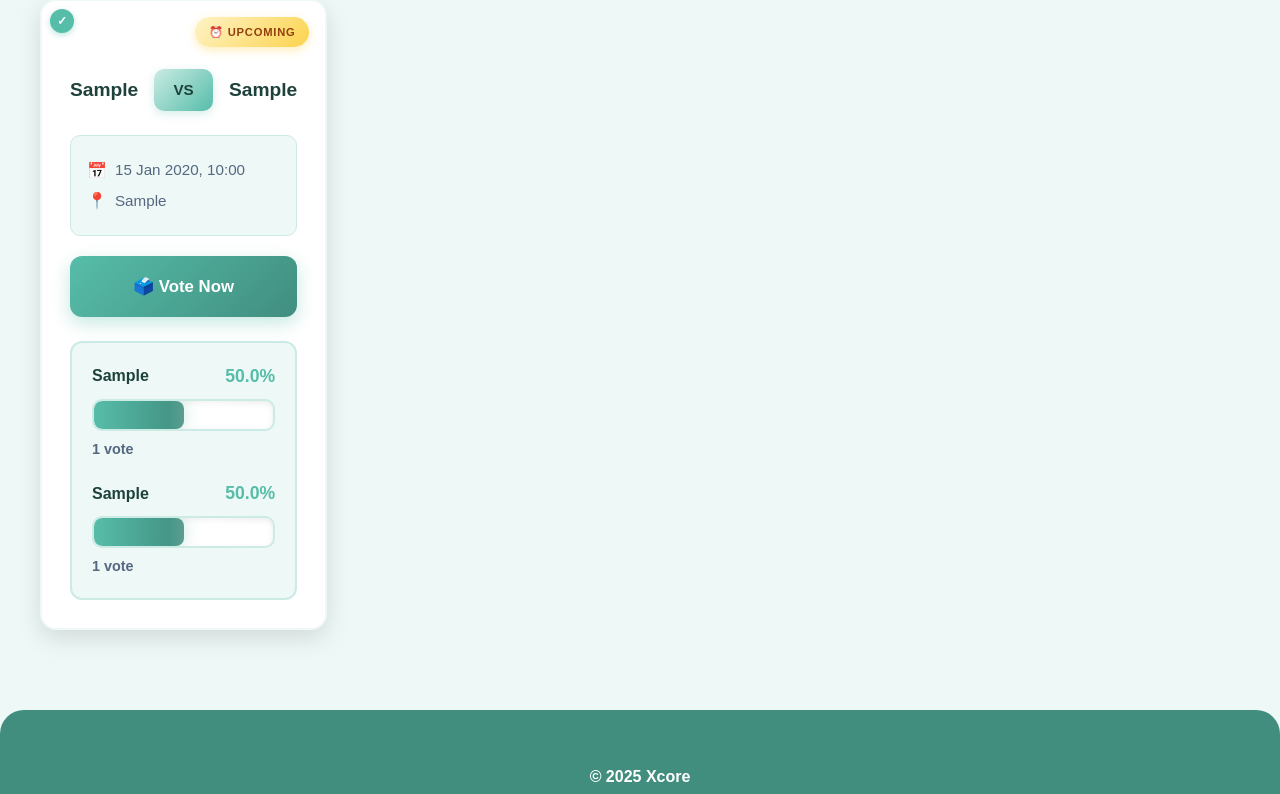
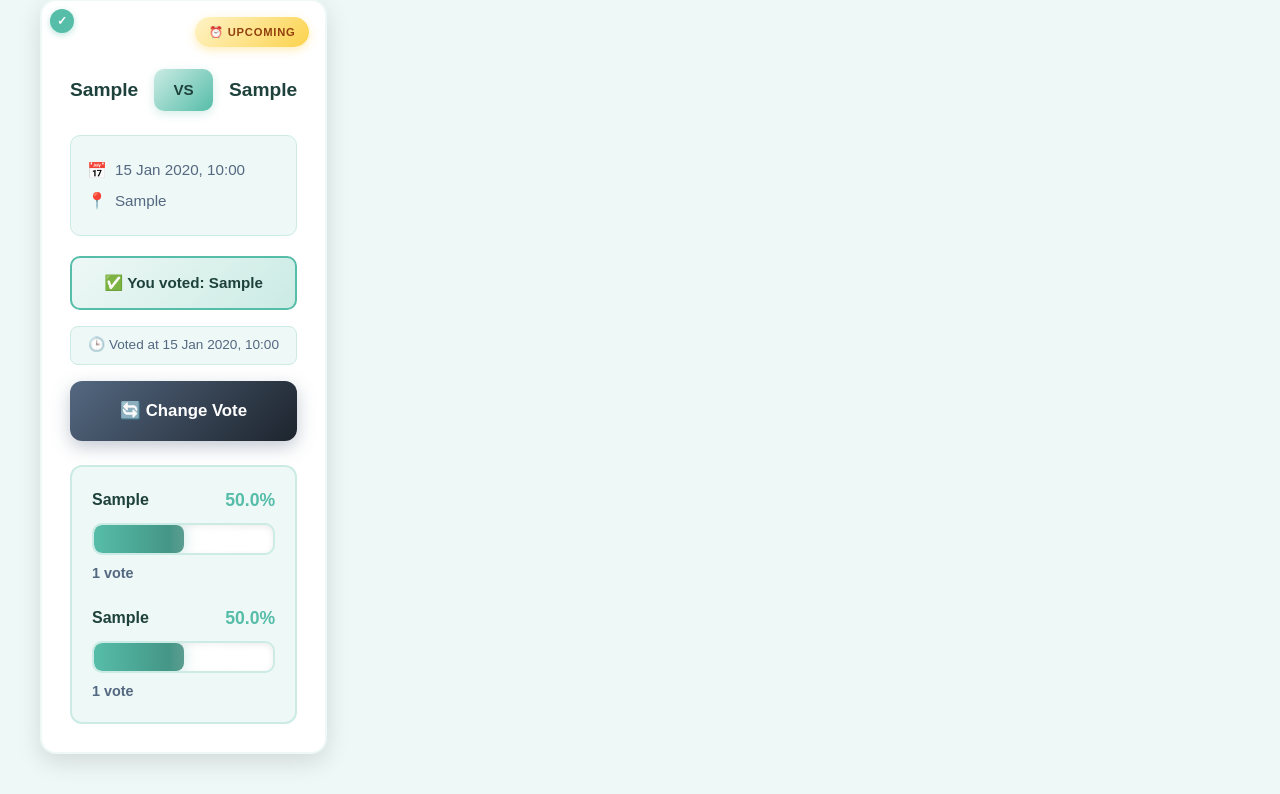
Before and after one commit to pbp-kelompok-10/xcore, a Django app: page /prediction/ in a window 1280 px wide. Shown: the part 476-1270 px from the top of the page. Run offline with Django 5.2, Linux system fonts and the light colour scheme; a user stored in the database is signed in; tables that the repository leaves empty hold one stand-in row (values such as "Sample post"); some libraries are stand-ins or nearby versions.

Commit message:
button still not showing and functioning

```diff
--- a/prediction/templates/prediction_center.html
+++ b/prediction/templates/prediction_center.html
@@ -206,21 +206,20 @@
       color: var(--white-light) !important;
   }
 
-  .voted-badge, .vote-timestamp, .change-vote-trigger, .delete-vote-btn {
-      display: none; /* Default hidden, shown via JS or when voted */
+  .voted-badge, .vote-timestamp, .change-vote-trigger, .delete-vote-btn, .voting-closed {
+      margin-bottom: 0.5rem;
   }
 
-  .prediction-card[data-voted="true"] .change-vote-trigger,
-  .prediction-card[data-voted="true"] .delete-vote-btn,
-  .prediction-card[data-voted="true"] .voted-badge,
-  .prediction-card[data-voted="true"] .vote-timestamp {
-      display: block; /* Ensure visibility when voted */
+  .vote-trigger {
+      margin-bottom: 0.5rem;
+      display: block;
   }
 
   .btn-vote, .change-vote-trigger, .delete-vote-btn, .vote-trigger {
       pointer-events: auto !important;
       position: relative;
       z-index: 10;
+      width: 100%;
   }
 
   .prediction-card {
@@ -311,21 +310,33 @@
             <div class="vote-timestamp">
               🕒 Voted at {{ user_vote.voted_at|date:"d M Y, H:i" }}
             </div>
-            <button class="btn-vote btn-change-vote change-vote-trigger">✏️ Change Vote</button>
-            <button class="btn-vote btn-change-vote delete-vote-btn">🗑️ Delete Vote</button>
-          {% endif %}
+            <button class="btn-vote btn-change-vote change-vote-trigger"
+                    data-prediction-id="{{ prediction.id }}"
+                    data-home="{{ prediction.match.home_team }}"
+                    data-away="{{ prediction.match.away_team }}">
+              🔄 Change Vote
+            </button>
+            <button class="btn-vote delete-vote-btn"
+                    data-vote-id="{{ user_vote.id }}"
+                    data-home-team="{{ prediction.match.home_team }}"
+                    data-away-team="{{ prediction.match.away_team }}"
+                    data-choice="{{ user_vote.choice }}">
+              ❌ Delete Vote
+            </button>
+          {% else %}
             <button class="btn-vote vote-trigger"
                     data-prediction-id="{{ prediction.id }}"
                     data-home="{{ prediction.match.home_team }}"
-                  data-away="{{ prediction.match.away_team }}"
-                  {% if user_vote %}style="display: none;"{% endif %}>
+                    data-away="{{ prediction.match.away_team }}">
               🗳️ Vote Now
             </button>
+          {% endif %}
         {% else %}
           <a href="{% url 'landingpage:login' %}" class="btn-vote">
             🗳️ Login to Vote
           </a>
         {% endif %}
+
 
         <div class="results-section">
           <div class="result-row">
@@ -398,8 +422,53 @@
                 <div class="vote-timestamp">
                   🕒 Voted at {{ user_vote.voted_at|date:"d M Y, H:i" }}
                 </div>
-          <button class="btn-vote btn-change-vote change-vote-trigger">✏️ Change Vote</button>
-          <button class="btn-vote btn-change-vote delete-vote-btn">🗑️ Delete Vote</button>
+                <button class="btn-vote btn-change-vote change-vote-trigger"
+                        data-prediction-id="{{ prediction.id }}"
+                        data-vote-id="{{ user_vote.id }}">
+                  ✏️ Change Vote
+                </button>
+                <button class="btn-vote btn-change-vote delete-vote-btn"
+                        data-prediction-id="{{ prediction.id }}"
+                        data-vote-id="{{ user_vote.id }}">
+                  🗑️ Delete Vote
+                </button>
+              {% else %}
+                <button class="btn-vote vote-trigger"
+                        data-prediction-id="{{ prediction.id }}"
+                        data-home="{{ prediction.match.home_team }}"
+                        data-away="{{ prediction.match.away_team }}">
+                  🗳️ Vote Now
+                </button>
+                <div class="voting-closed">
+                  ⏰ Voting closed: Match starts in less than 2 hours
+                </div>
+              {% endif %}
+            {% else %}
+              {% if user_vote %}
+                <div class="voted-badge">
+                  ✅ You voted:
+                  {% if user_vote.choice|lower == 'home' %}
+                    <strong>{{ prediction.match.home_team }}</strong>
+                  {% elif user_vote.choice|lower == 'away' %}
+                    <strong>{{ prediction.match.away_team }}</strong>
+                  {% else %}
+                    <strong>{{ user_vote.choice }}</strong>
+                  {% endif %}
+                </div>
+                <div class="vote-timestamp">
+                  🕒 Voted at {{ user_vote.voted_at|date:"d M Y, H:i" }}
+                </div>
+              {% else %}
+                <div class="voting-closed">
+                  ⏰ Voting closed: Match starts in less than 2 hours
+                </div>
+              {% endif %}
+            {% endif %}
+          {% endwith %}
+        {% else %}
+          <a href="{% url 'landingpage:login' %}" class="btn-vote">
+            🗳️ Login to Vote
+          </a>
         {% endif %}
         <div class="results-section">
           <div class="result-row">
@@ -543,96 +619,136 @@ function getCookie(name) {
     return cookieValue;
 }
 
+// Helper function to parse match date string and check time until match
+function checkTimeUntilMatch(card) {
+    // Parse date string in format "26 Oct 2025, 15:30"
+    const parts = card.dataset.matchDate.match(/(\d+)\s+(\w+)\s+(\d+),\s+(\d+):(\d+)/);
+    if (!parts) {
+        console.error('Invalid date format:', card.dataset.matchDate);
+        return 0;
+    }
 
+    const months = {
+        'Jan': 0, 'Feb': 1, 'Mar': 2, 'Apr': 3, 'May': 4, 'Jun': 5,
+        'Jul': 6, 'Aug': 7, 'Sep': 8, 'Oct': 9, 'Nov': 10, 'Dec': 11
+    };
+
+    const matchDate = new Date(
+        parseInt(parts[3]), // year
+        months[parts[2]], // month
+        parseInt(parts[1]), // day
+        parseInt(parts[4]), // hour
+        parseInt(parts[5]) // minute
+    );
+
+    const now = new Date();
+    const hoursDiff = (matchDate - now) / (1000 * 60 * 60);
+
+    console.log('Time check:', {
+        matchDate: matchDate.toISOString(),
+        now: now.toISOString(),
+        matchDateStr: card.dataset.matchDate,
+        diff: hoursDiff
+    });
+
+    return hoursDiff;
+}
 
     function refreshCardUI(card) {
-    console.log('Refreshing card:', {
-        predictionId: card.dataset.predictionId,
+        console.log('Debugging card:', {
+            hasVoteBtn: !!card.querySelector('.vote-trigger'),
+            hasVotedBadge: !!card.querySelector('.voted-badge'),
+            status: card.dataset.status,
             voted: card.dataset.voted,
-        voteId: card.dataset.voteId,
-        userChoice: card.dataset.userChoice,
-        status: card.dataset.status
+            isMyVotesTab: !!document.querySelector('.tab-btn.active[data-filter="myvotes"]')
         });
 
         const voted = card.dataset.voted === 'true';
+        const status = card.dataset.status;
         const activeTab = document.querySelector('.tab-btn.active');
         const isMyVotesTab = activeTab && activeTab.dataset.filter === 'myvotes';
-    let votedBadge = card.querySelector('.voted-badge');
-    let voteTimestamp = card.querySelector('.vote-timestamp');
-    let changeVoteBtn = card.querySelector('.change-vote-trigger');
-    let deleteVoteBtn = card.querySelector('.delete-vote-btn');
-    const voteNowBtn = card.querySelector('.vote-trigger');
 
+        // Find all voting-related elements
+        const elements = {
+            votedBadge: card.querySelector('.voted-badge'),
+            voteTimestamp: card.querySelector('.vote-timestamp'),
+            changeVoteBtn: card.querySelector('.change-vote-trigger'),
+            deleteVoteBtn: card.querySelector('.delete-vote-btn'),  // Removed .myvotes-only since we handle visibility in code
+            voteNowBtn: card.querySelector('.vote-trigger'),
+            votingClosedMsg: card.querySelector('.voting-closed')
+        };
+
+        // Debug visibility state
+        console.log('Current visibility state:', {
+            voted,
+            status,
+            isMyVotesTab,
+            deleteBtn: elements.deleteVoteBtn ? elements.deleteVoteBtn.style.display : 'not found',
+            changeBtn: elements.changeVoteBtn ? elements.changeVoteBtn.style.display : 'not found'
+        });
+
+        // Validate required sections
         if (!card.querySelector('.results-section')) {
             console.error('Results section not found for card:', card.dataset.predictionId);
             return;
         }
 
+        // Hide all voting elements initially
+        Object.values(elements).forEach(el => {
+            if (el) {
+                el.style.display = 'none';
+                el.disabled = true;
+            }
+        });
+
+        // Always show voting info if voted, regardless of tab
         if (voted) {
-        if (!votedBadge) {
-            console.log('Creating voted badge for card:', card.dataset.predictionId);
-            votedBadge = document.createElement('div');
-            votedBadge.className = 'voted-badge';
-            votedBadge.innerHTML = `✅ You voted: <strong></strong>`;
-            card.insertBefore(votedBadge, card.querySelector('.results-section'));
+            if (elements.votedBadge) {
+                elements.votedBadge.style.display = 'block';
+                const choice = (card.dataset.userChoice || '').toLowerCase();
+                const strongEl = elements.votedBadge.querySelector('strong');
+                if (strongEl) {
+                    strongEl.textContent = choice.includes('home') ? card.dataset.homeTeam :
+                                         choice.includes('away') ? card.dataset.awayTeam :
+                                         card.dataset.userChoice || 'Unknown';
                 }
-        if (!voteTimestamp) {
-            console.log('Creating vote timestamp for card:', card.dataset.predictionId);
-            voteTimestamp = document.createElement('div');
-            voteTimestamp.className = 'vote-timestamp';
-            card.insertBefore(voteTimestamp, card.querySelector('.results-section'));
-        }
-        if (!changeVoteBtn && isMyVotesTab) {
-            console.log('Creating change vote button for card:', card.dataset.predictionId);
-            changeVoteBtn = document.createElement('button');
-            changeVoteBtn.className = 'btn-vote btn-change-vote change-vote-trigger';
-            changeVoteBtn.textContent = '✏️ Change Vote';
-            card.insertBefore(changeVoteBtn, card.querySelector('.results-section'));
-        }
-        if (!deleteVoteBtn && isMyVotesTab) {
-            console.log('Creating delete vote button for card:', card.dataset.predictionId);
-            deleteVoteBtn = document.createElement('button');
-            deleteVoteBtn.className = 'btn-vote btn-change-vote delete-vote-btn';
-            deleteVoteBtn.textContent = '🗑️ Delete Vote';
-            card.insertBefore(deleteVoteBtn, card.querySelector('.results-section'));
             }
 
-        if (votedBadge) {
-            votedBadge.style.display = isMyVotesTab ? 'block' : 'none';
-            const choice = (card.dataset.userChoice || '');
-            const strongEl = votedBadge.querySelector('strong');
-            if (strongEl) {
-                strongEl.textContent =
-                    choice.toLowerCase().includes('home') ? card.dataset.homeTeam :
-                    choice.toLowerCase().includes('away') ? card.dataset.awayTeam : choice || 'Unknown';
+            if (elements.voteTimestamp && card.dataset.votedAt) {
+                elements.voteTimestamp.style.display = 'block';
+                elements.voteTimestamp.textContent = `🕒 Voted at ${card.dataset.votedAt}`;
+            }
+
+            // Determine which action buttons to show based on tab and match state
+            const matchTime = checkTimeUntilMatch(card);
+            const canVote = status === 'upcoming' || (status === 'live' && matchTime > 2);
+
+            if (isMyVotesTab) {
+                // In My Votes tab, show ONLY delete button
+                if (elements.deleteVoteBtn) {
+                    elements.deleteVoteBtn.style.display = 'block';
+                    elements.deleteVoteBtn.disabled = false;
+                }
+            } else if (canVote) {
+                // In other tabs, show ONLY change vote button if voting is still allowed
+                if (elements.changeVoteBtn) {
+                    elements.changeVoteBtn.style.display = 'block';
+                    elements.changeVoteBtn.disabled = false;
                 }
             }
-        if (voteTimestamp && card.dataset.votedAt) {
-            voteTimestamp.style.display = isMyVotesTab ? 'block' : 'none';
-            voteTimestamp.textContent = `🕒 Voted at ${card.dataset.votedAt}`;
+        } else if (!isMyVotesTab) { // Not voted and not in My Votes tab
+            // Determine if voting is allowed based on match status and timing
+            const matchTime = checkTimeUntilMatch(card);
+            const canVote = status === 'upcoming' ||
+                           (status === 'live' && matchTime > 2);
+
+            if (canVote && elements.voteNowBtn) {
+                elements.voteNowBtn.style.display = 'block';
+                elements.voteNowBtn.disabled = false;
+            } else if (status === 'live' && elements.votingClosedMsg) {
+                elements.votingClosedMsg.style.display = 'block';
             }
-        if (changeVoteBtn) {
-            changeVoteBtn.style.display = isMyVotesTab ? 'block' : 'none';
-            changeVoteBtn.disabled = false;
-        }
-        if (deleteVoteBtn) {
-            deleteVoteBtn.style.display = isMyVotesTab ? 'block' : 'none';
-            deleteVoteBtn.disabled = false;
-        }
-        if (voteNowBtn) {
-            voteNowBtn.style.display = 'none';
-        }
-    } else {
-        if (votedBadge) votedBadge.style.display = 'none';
-        if (voteTimestamp) voteTimestamp.style.display = 'none';
-        if (changeVoteBtn) changeVoteBtn.style.display = 'none';
-        if (deleteVoteBtn) deleteVoteBtn.style.display = 'none';
-        if (voteNowBtn) {
-            voteNowBtn.style.display = 'block';
-            voteNowBtn.disabled = false;
-        }
-    }
-}
+        }}
 
 function refreshAllCards() {
     console.log('>>> refreshAllCards START');
--- a/prediction/views.py
+++ b/prediction/views.py
@@ -8,19 +8,21 @@ from .models import Prediction, Vote
 from django.utils import timezone
 
 def prediction_list(request):
-    upcoming_predictions = Prediction.objects.filter(match__status='upcoming')
-    live_predictions = Prediction.objects.filter(match__status='live')
-    finished_predictions = Prediction.objects.filter(match__status='finished')
+    upcoming_predictions = list(Prediction.objects.filter(match__status='upcoming'))
+    live_predictions = list(Prediction.objects.filter(match__status='live'))
+    finished_predictions = list(Prediction.objects.filter(match__status='finished'))
 
     if request.user.is_authenticated:
         user_votes = Vote.objects.filter(user=request.user)
         vote_map = {v.prediction_id: v for v in user_votes}
-        # Tambahkan atribut `user_vote` ke setiap prediction
-        for p in list(upcoming_predictions) + list(live_predictions) + list(finished_predictions):
+
+        for p in upcoming_predictions + live_predictions + finished_predictions:
             p.user_vote = vote_map.get(p.id)
+            print(f"[DEBUG] Prediction {p.id} | voted? {bool(p.user_vote)} | value = {p.user_vote}")
     else:
-        for p in list(upcoming_predictions) + list(live_predictions) + list(finished_predictions):
+        for p in upcoming_predictions + live_predictions + finished_predictions:
             p.user_vote = None
+            print(f"[DEBUG] Prediction {p.id} | voted? False (not authenticated)")
 
     return render(request, 'prediction_center.html', {
         'upcoming_predictions': upcoming_predictions,
--- a/static/css/style.css
+++ b/static/css/style.css
@@ -1277,27 +1277,3 @@ footer{
    ============================================ */
 
 /* Default: Sembunyikan voted badge, timestamp, change vote button, dan result info */
-.prediction-card .voted-badge,
-.prediction-card .vote-timestamp,
-.prediction-card .btn-change-vote,
-.prediction-card .vote-result-info {
-  display: none !important;
-}
-
-/* Vote Now button SELALU tampil di semua tab */
-.prediction-card .btn-vote:not(.btn-change-vote) {
-  display: block !important;
-}
-
-/* HANYA saat viewing-my-votes, tampilkan voted info */
-.viewing-my-votes .prediction-card[data-voted="true"] .voted-badge,
-.viewing-my-votes .prediction-card[data-voted="true"] .vote-timestamp,
-.viewing-my-votes .prediction-card[data-voted="true"] .btn-change-vote,
-.viewing-my-votes .prediction-card[data-voted="true"] .vote-result-info {
-  display: block !important;
-}
-
-/* Di My Votes saja, sembunyikan Vote Now untuk card yang udah voted */
-.viewing-my-votes .prediction-card[data-voted="true"] .btn-vote:not(.btn-change-vote) {
-  display: none !important;
-}
```
Also changed, not shown: other parts of prediction/templates/prediction_center.html (+27 -4 lines). Lines whose indentation alone changed are shown as unchanged.
